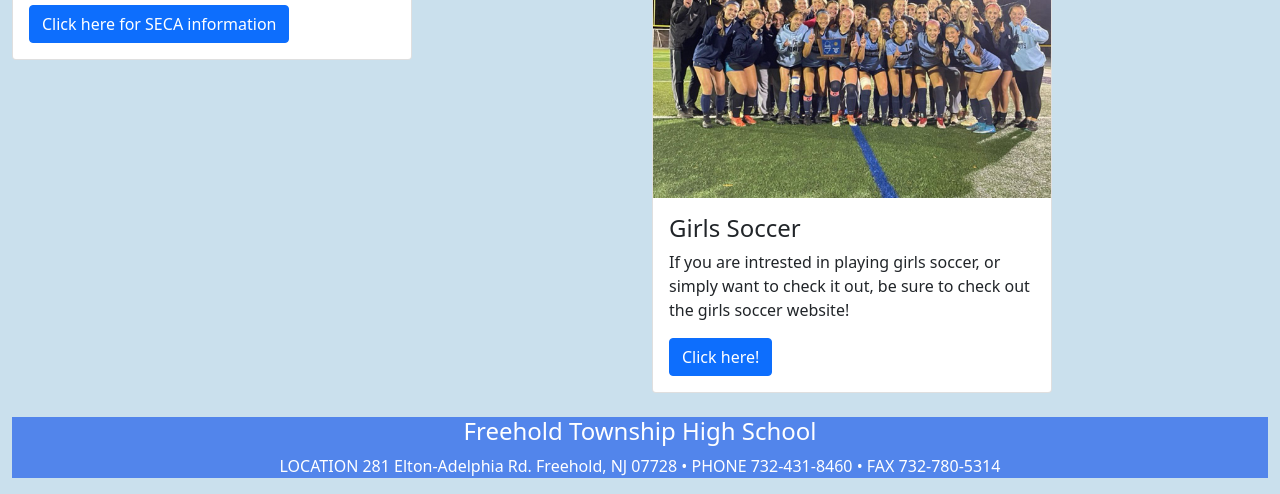
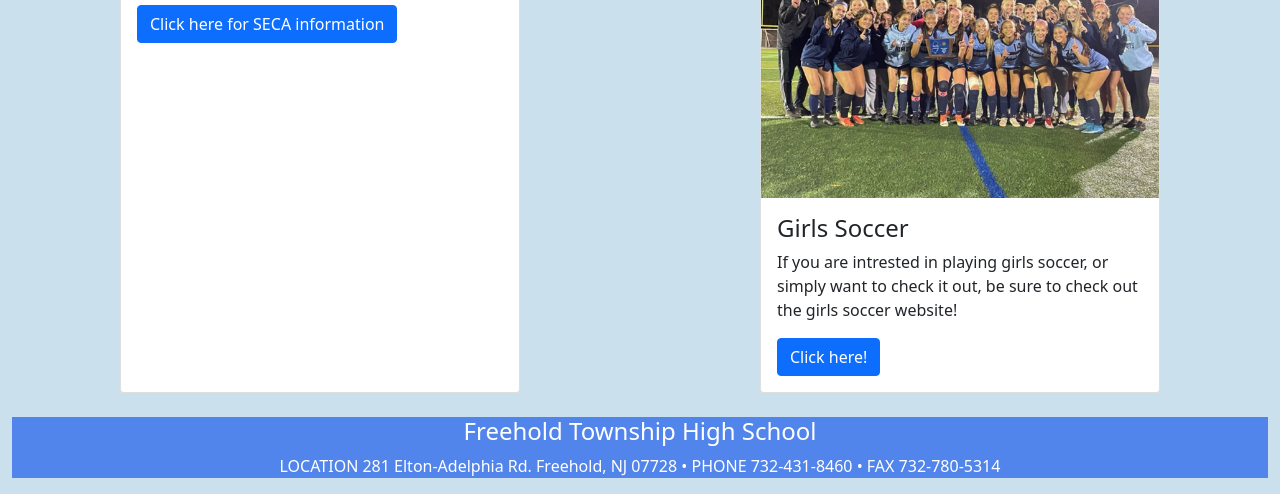
Before and after one commit to scolorado/Bootstrap-Project, a plain HTML site: page index1.html in a window 1280 px wide. Shown: the part 1480-1974 px from the top of the page. Drawn offline with nearby package versions, Linux system fonts and the light colour scheme.

Commit message:
centered the cards

```diff
--- a/index1.html
+++ b/index1.html
@@ -139,8 +139,8 @@
     </div>
   </div>
   <br>
-  <div class="row d-flex">
-    <div class="col-lg-6 flex-fill">
+  <div class="row">
+    <div class="d-flex justify-content-around col-lg-6">
       <div class="card" style="width:400px">
     <img class="card-img-top" src="img\logogths.jpg" alt="Card image" style="width:100%">
     <div class="card-body">
@@ -164,7 +164,7 @@
     </div>
   </div>
 </div>
-    <div class="col-lg-6 flex-fill">
+    <div class="d-flex justify-content-around col-lg-6">
       <div class="card" style="width:400px">
         <img class="card-img-top" src="img\soccer.jpg" alt="Card image" style="width:100%">
         <div class="card-body">
```
